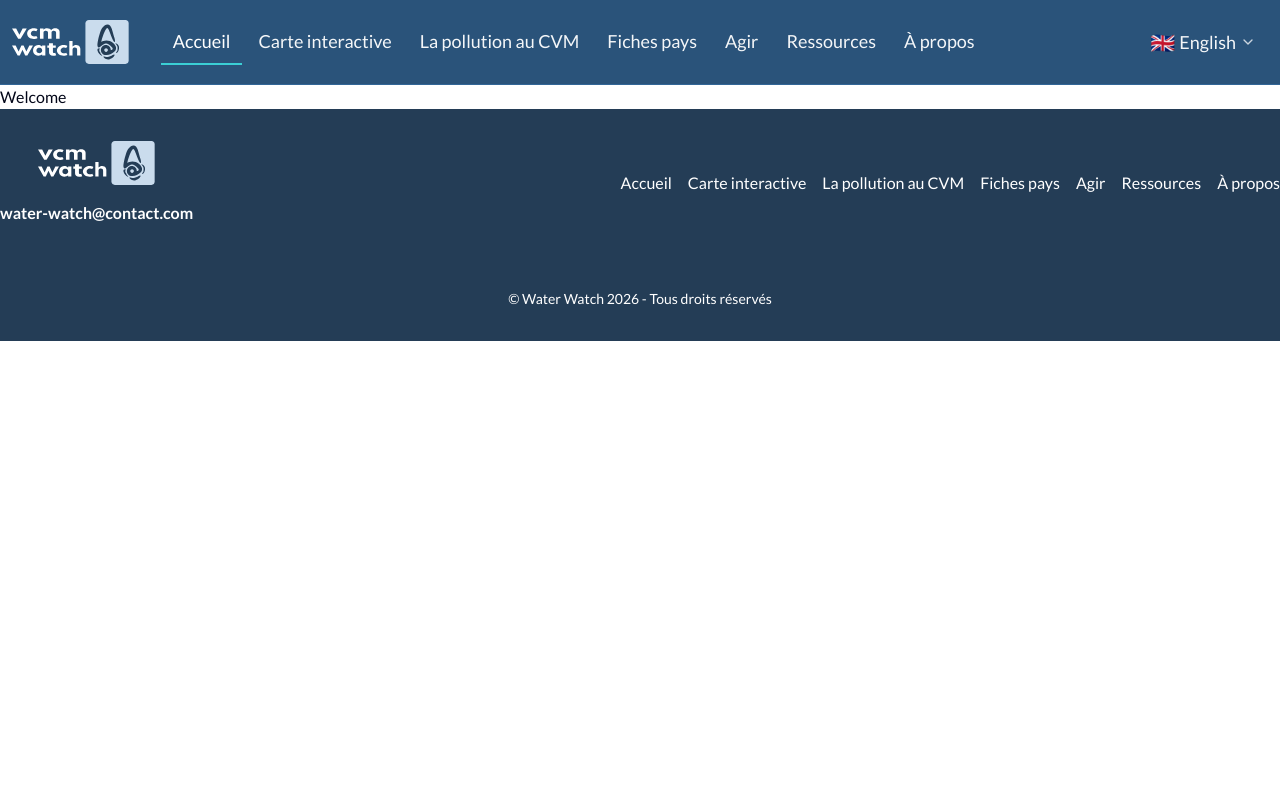
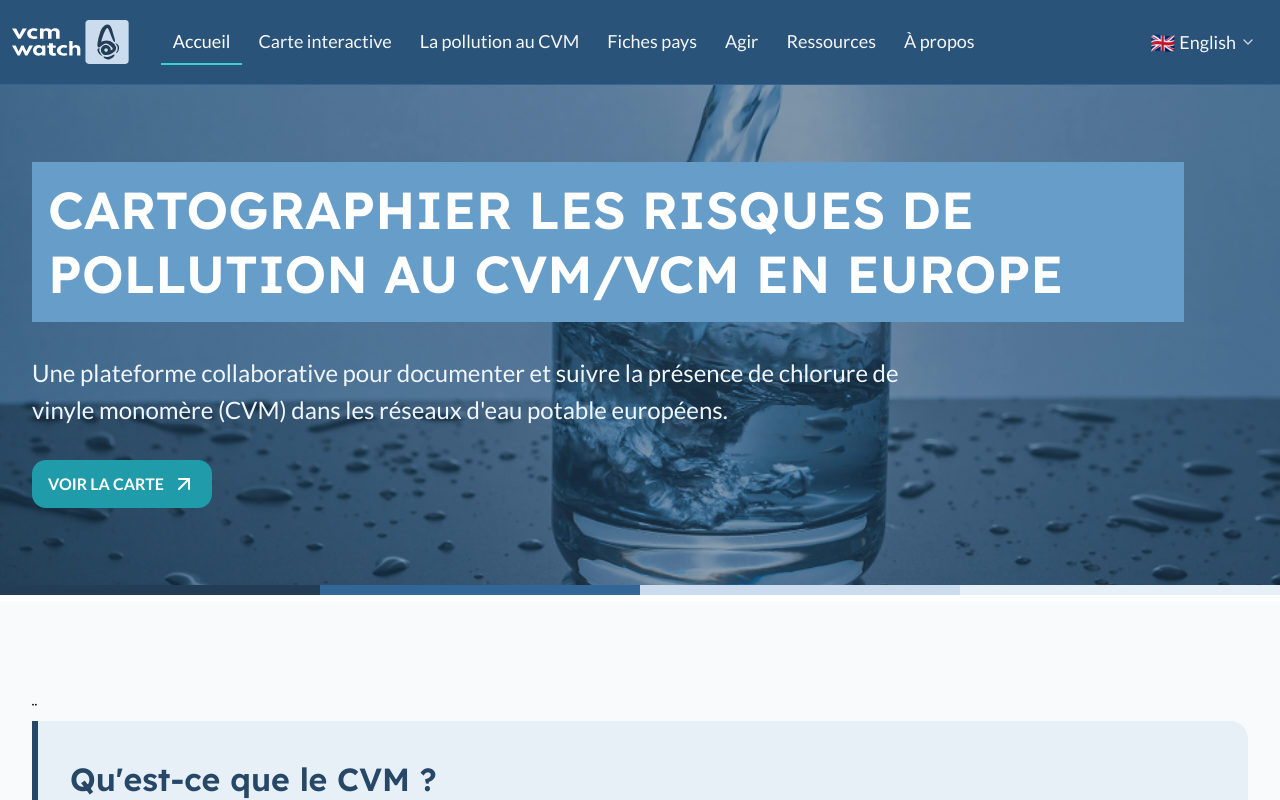
Before and after one commit to dataforgoodfr/14_VCMWaterWatch, a Next.js app in the folder webapp/: page /en in a window 1280 px wide. Shown: the top 800 px of the page. Built offline with nearby package versions, Linux system fonts and the light colour scheme.

Commit message:
#20 | compose homepage with new sections

```diff
--- a/webapp/app/[locale]/page.tsx
+++ b/webapp/app/[locale]/page.tsx
@@ -1,3 +1,15 @@
+import { HeroSection } from '@/components/HeroSection'
+import { InfoSection } from '@/components/InfoSection'
+import { CardsSection } from '@/components/CardsSection'
+import { SectionSeparator } from '@/components/SectionSeparator'
+
 export default function Page() {
-	return <div>Welcome</div>
+	return (
+		<main className='flex min-h-screen flex-col items-center justify-between'>
+			<HeroSection />
+			<SectionSeparator />
+			<InfoSection />
+			<CardsSection />
+		</main>
+	)
 }
```
